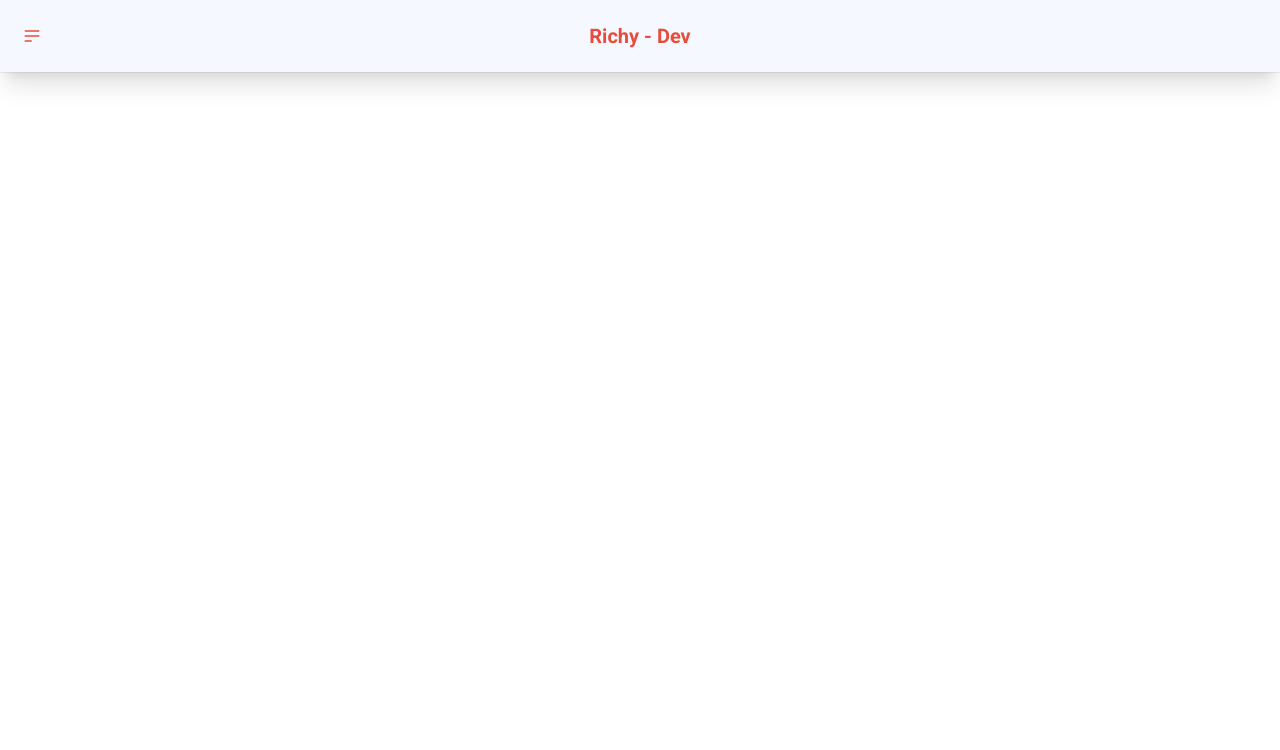
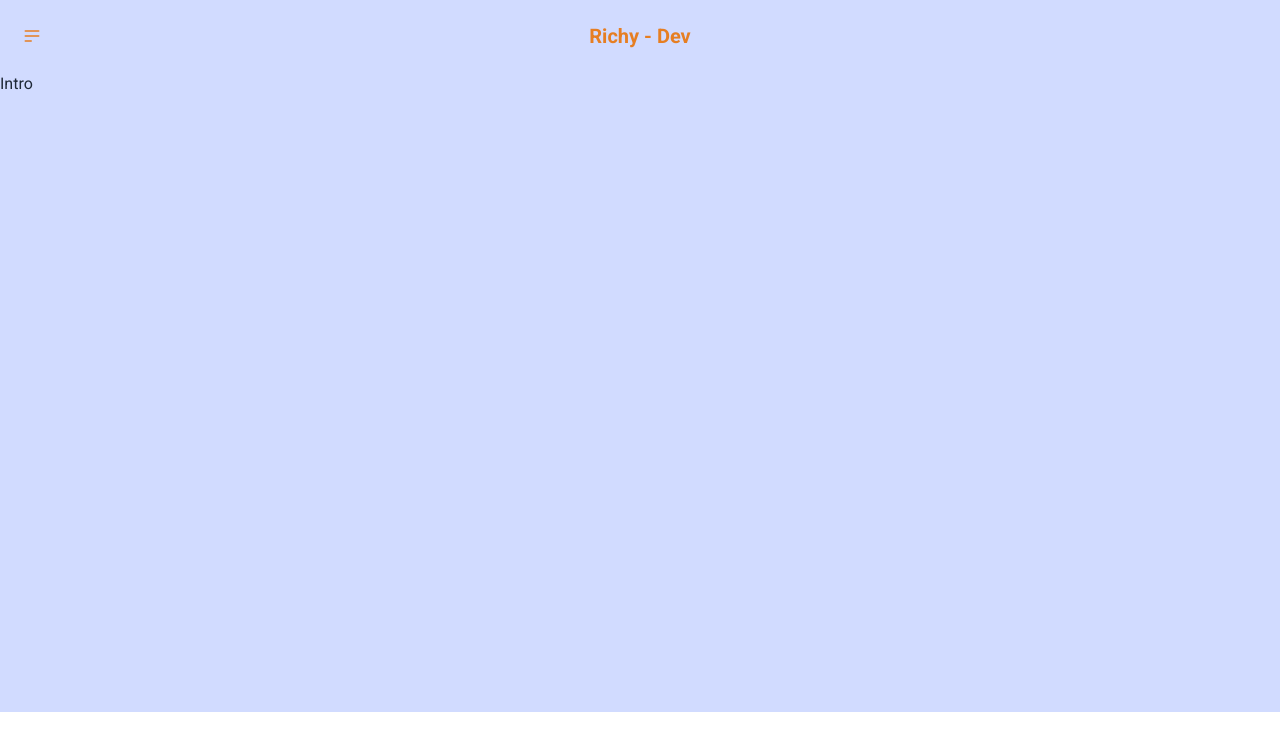
Before and after one commit to Richmond-Andoh/DevFolio, a React (Vite) app in the folder client/: page / in a window 1280 px wide. Shown: the top 750 px of the page. Built offline with nearby package versions, Linux system fonts and the light colour scheme.

Commit message:
Intro session

```diff
--- a/client/src/App.jsx
+++ b/client/src/App.jsx
@@ -1,10 +1,10 @@
 import { BrowserRouter, Routes, Route } from "react-router-dom";
-import Home from "./pages/Home";
+import Home from "./pages/Home/Home";
 
 const App = () => {
   return (
     <BrowserRouter>
-       <Home />
+      <Home />
     </BrowserRouter>
   )
 }
--- a/client/src/components/Header.jsx
+++ b/client/src/components/Header.jsx
@@ -2,7 +2,7 @@
 const Header = () => {
   return (
     <div>
-        <div className="navbar font-semibold text-primary py-3 bg-primary-content bg-primary-content/20 shadow-xl ring-1 ring-black/5">
+        <div className="navbar font-semibold text-primary py-3 bg-primary-content shadow-xl">
             <div className="navbar-start">
                 <div className="dropdown">
                 <div tabIndex={0} role="button" className="btn btn-ghost btn-circle">
--- a/client/src/index.css
+++ b/client/src/index.css
@@ -8,4 +8,9 @@
 
 * {
   font-family: "Roboto", sans-serif;
+  background-color: "dark-blue";
 }
+
+/* :root {
+  background-color: darkblue;
+} */
--- a/client/src/pages/Home.jsx
+++ b/client/src/pages/Home/Home.jsx
@@ -1,9 +1,11 @@
-import Header from "../components/Header"
+import Header from "../../components/Header"
+import Intro from "./Intro";
 
 const Home = () => {
   return (
     <div>
         <Header />
+        <Intro />
     </div>
   )
 }
--- /dev/null
+++ b/client/src/pages/Home/Intro.jsx
@@ -0,0 +1,8 @@
+
+const Intro = () => {
+  return (
+    <div className='h-[80vh] bg-primary-content'>Intro</div>
+  )
+}
+
+export default Intro
--- a/client/tailwind.config.js
+++ b/client/tailwind.config.js
@@ -8,7 +8,7 @@ export default {
   theme: {
     extend: {
       colors: {
-        "primary": "#e74c3c",
+        "primary": "#e67e22",
         "secondary": "#2ecc71",
         "tertiary": "#ecf0f1"
       }
```
